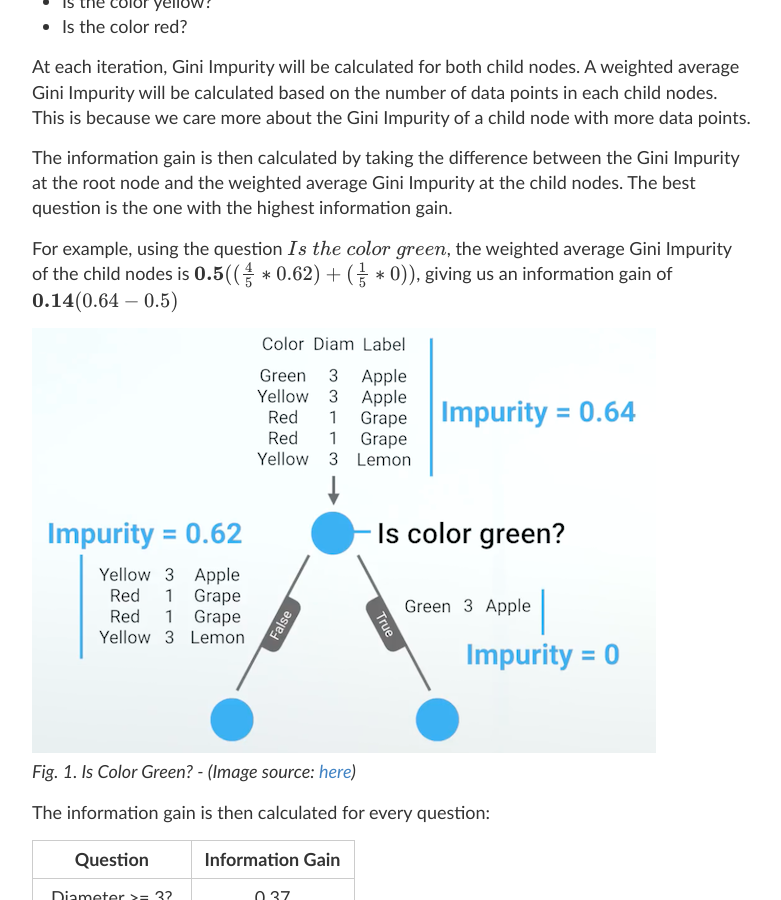
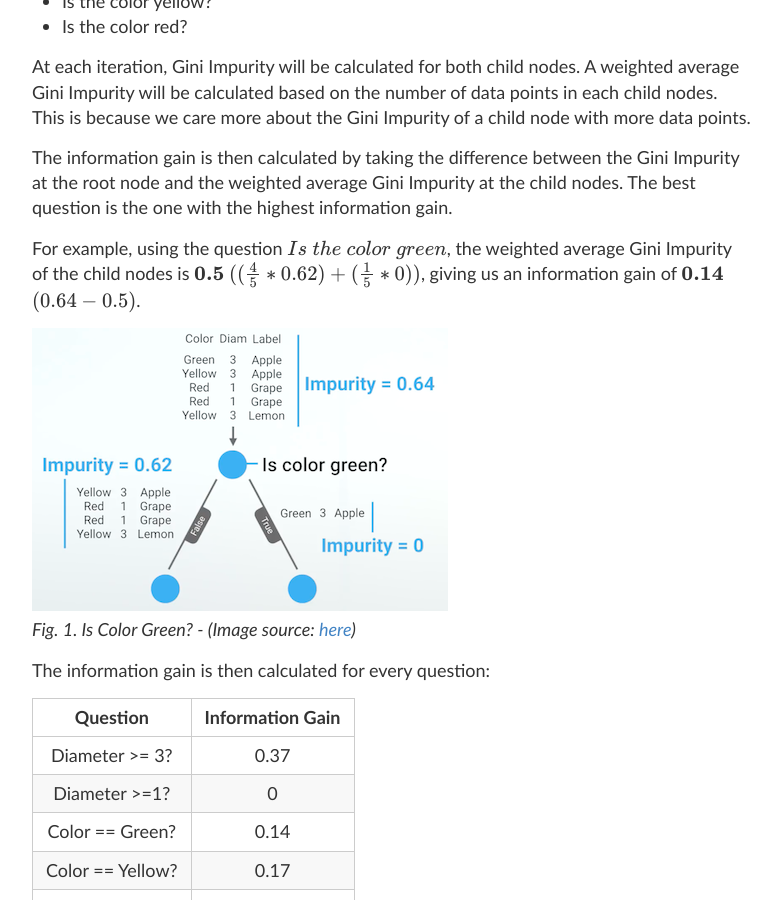
Before and after one commit to wngaw/wngaw.github.io, a Jekyll site: the page built from _posts/2019-05-26-decision_trees.md, in a window 1280 px wide and 900 px high, scrolled down 1477 px. Shown: the whole window, without its empty margins (248-1029 px from the left). Built offline with Jekyll 4.4.1, drawn with Linux system fonts in a browser that asks for light colours; formulas are drawn with MathJax 3; some of the changed text lies outside the part shown.

```diff
--- a/_posts/2019-05-26-decision_trees.md
+++ b/_posts/2019-05-26-decision_trees.md
@@ -46,7 +46,7 @@ At each iteration, Gini Impurity will be calculated for both child nodes. A weig
 
 The information gain is then calculated by taking the difference between the Gini Impurity at the root node and the weighted average Gini Impurity at the child nodes. The best question is the one with the highest information gain.
 
-For example, using the question $$\textit{Is the color green}$$, the weighted average Gini Impurity of the child nodes is $$ \mathbf{0.5} ((\frac{4}{5} * 0.62) + (\frac{1}{5} * 0))$$, giving us an information gain of $$\mathbf{0.14} (0.64 - 0.5)$$
+For example, using the question $$\textit{Is the color green}$$, the weighted average Gini Impurity of the child nodes is $$ \mathbf{0.5}$$ $$((\frac{4}{5} * 0.62) + (\frac{1}{5} * 0))$$, giving us an information gain of $$\mathbf{0.14}$$ $$(0.64 - 0.5)$$.
 
 ![is_color_green]({{ '/images/is_color_green.png' | relative_url }})
 <br />
```
Also changed, not shown: other parts of _posts/2019-05-26-decision_trees.md (+4 -3 lines), images/is_color_green.png.
